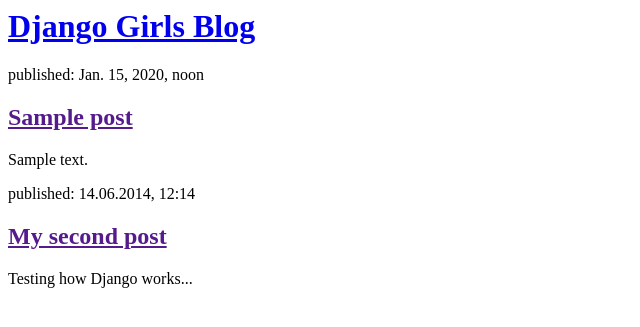
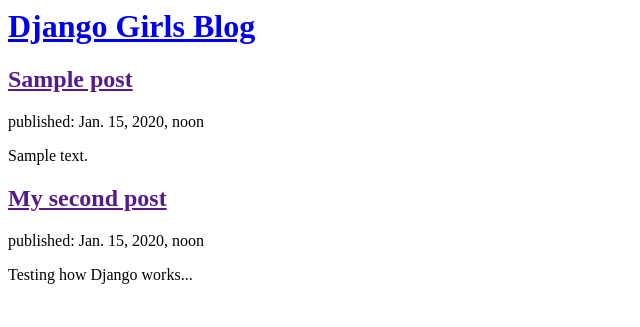
Before and after one commit to EgleSer/my-first-blog, a Django app: template blog/templates/blog/post_list.html in a window 1280 px wide. Shown: the top 327 px of the page, without its empty margins (0-640 px from the left). Run offline with Django 3.2, Linux system fonts and the light colour scheme; the template is opened without the code that fills it: values that come from a table or form of the project are taken from there, others are empty; tables that the repository leaves empty hold one stand-in row (values such as "Sample post").

Commit message:
Changed the order of a post's date

```diff
--- a/blog/templates/blog/post_list.html
+++ b/blog/templates/blog/post_list.html
@@ -9,15 +9,15 @@
 
         {% for post in posts %}
             <div>
+                <h2><a href="">{{ post.title }}</a></h2>
                 <p>published: {{ post.published_date }}</p>
-                <h2><a href="">{{ post.title }}</a></h2>
                 <p>{{ post.text|linebreaksbr }}</p>
             </div>
         {% endfor %}
 
         <div>
-            <p>published: 14.06.2014, 12:14</p>
             <h2><a href="">My second post</a></h2>
+            <p>published: {{ post.published_date }}</p>
             <p>Testing how Django works...</p>
         </div>
     </body>
```
